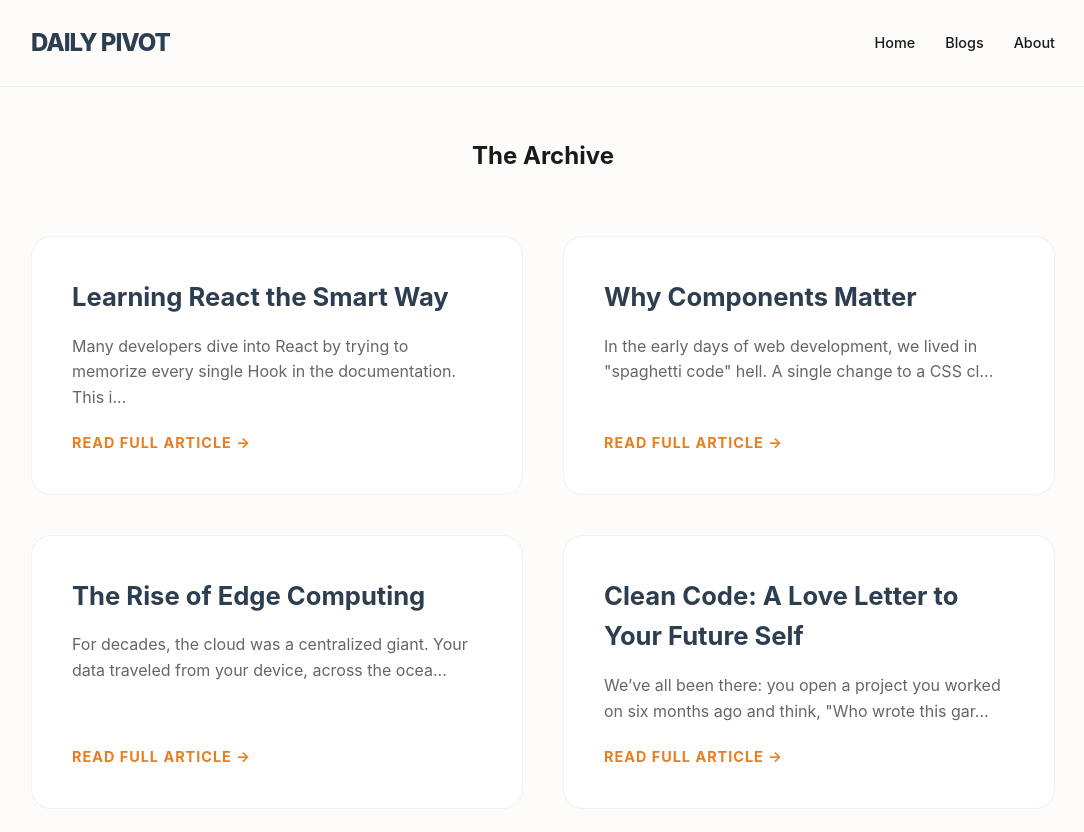
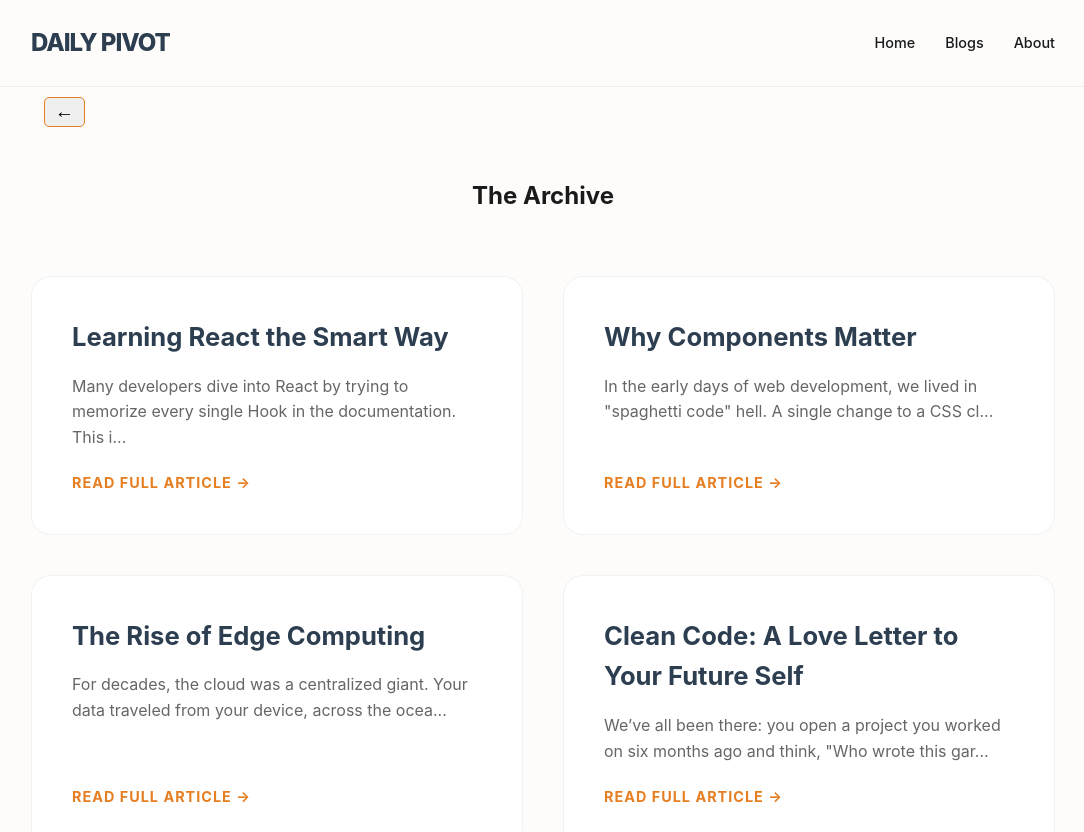
Before and after one commit to Josh-codes165/Blog-Website, a React (Vite) app: page /blogs in a window 1280 px wide. Shown: the top 832 px of the page, without its empty margins (97-1181 px from the left). Built offline with nearby package versions, Linux system fonts and the light colour scheme.

Commit message:
Joshua Commit

```diff
--- a/src/pages/About.jsx
+++ b/src/pages/About.jsx
@@ -1,7 +1,23 @@
+import { useNavigate } from "react-router-dom";
+
 function About() {
+
+  const Navigate = useNavigate()
   return (
     <>
       <div className="blogDetails">
+        <button
+        style={{
+          marginBottom: "10px",
+          padding: "3px 10px",
+          fontSize: "1.2rem",
+          borderRadius: "5px",
+          border: "1px solid var(--primary)",
+        }}
+        onClick={() => Navigate(-1)}
+      >
+        ←
+      </button>
         <h3 className="blogTitle">About The Daily Pivot</h3>
         <p>
           Welcome to The Daily Pivot, a digital space dedicated to navigating
--- a/src/pages/Blog.jsx
+++ b/src/pages/Blog.jsx
@@ -1,11 +1,27 @@
-import blogs from "../data/Blogs"
-import { Link } from "react-router-dom"
-
+import blogs from "../data/Blogs";
+import { Link } from "react-router-dom";
+import { useNavigate } from "react-router-dom";
 function Blogs() {
+  const Navigate = useNavigate();
   return (
     <div>
-      <div style={{textAlign: 'center', marginTop: '50px'}}>
-        <h2 className="blog"><span className="blogSpan">The Archive</span></h2>
+      <button
+        style={{
+          marginLeft: "11%",
+          padding: "3px 10px",
+          marginTop: "10px",
+          fontSize: "1.2rem",
+          borderRadius: "5px",
+          border: "1px solid var(--primary)",
+        }}
+        onClick={() => Navigate(-1)}
+      >
+        ←
+      </button>
+      <div style={{ textAlign: "center", marginTop: "50px" }}>
+        <h2 className="blog">
+          <span className="blogSpan">The Archive</span>
+        </h2>
       </div>
       <div className="blog-container">
         {blogs.map((blog) => (
@@ -13,7 +29,7 @@ function Blogs() {
             <div>
               <h3>{blog.title}</h3>
               {/* Added a short preview snippet */}
-              <p style={{color: '#666', marginBottom: '20px'}}>
+              <p style={{ color: "#666", marginBottom: "20px" }}>
                 {blog.content.substring(0, 100)}...
               </p>
             </div>
@@ -22,7 +38,7 @@ function Blogs() {
         ))}
       </div>
     </div>
-  )
+  );
 }
 
-export default Blogs
+export default Blogs;
--- a/src/pages/BlogDetails.jsx
+++ b/src/pages/BlogDetails.jsx
@@ -1,22 +1,41 @@
 import { useParams } from "react-router-dom";
 import blogs from "../data/Blogs";
+import { useNavigate } from "react-router-dom";
+function BlogDetails() {
+  const Navigate = useNavigate();
 
-function BlogDetails() {
   const { id } = useParams();
   const blog = blogs.find((b) => b.id === id);
 
-  if (!blog) return <h2 style={{textAlign: 'center', padding: '100px'}}>Article Not Found</h2>;
-
+  if (!blog)
+    return (
+      <h2 style={{ textAlign: "center", padding: "100px" }}>
+        Article Not Found
+      </h2>
+    );
   return (
     <article className="blogDetails">
+      <button
+        style={{
+          marginBottom: "10px",
+          padding: "3px 10px",
+          fontSize: "1.2rem",
+          borderRadius: "5px",
+          border: "1px solid var(--primary)",
+        }}
+        onClick={() => Navigate(-1)}
+      >
+        ←
+      </button>
       <header>
-         <span style={{color: 'var(--primary)', fontWeight: 'bold'}}>ARTICLE</span>
-         <h2 className="blogTitle">{blog.title}</h2>
-         <hr style={{margin: '20px 0', opacity: '0.1'}} />
+        <span style={{ color: "var(--primary)", fontWeight: "bold" }}>
+          ARTICLE
+        </span>
+        <h2 className="blogTitle">{blog.title}</h2>
+        <hr style={{ margin: "20px 0", opacity: "0.1" }} />
       </header>
       <div className="content">
-        {/* This splits your text into paragraphs if you use \n in your data */}
-        {blog.content.split('\n').map((para, index) => (
+        {blog.content.split("\n").map((para, index) => (
           <p key={index}>{para}</p>
         ))}
       </div>
```
